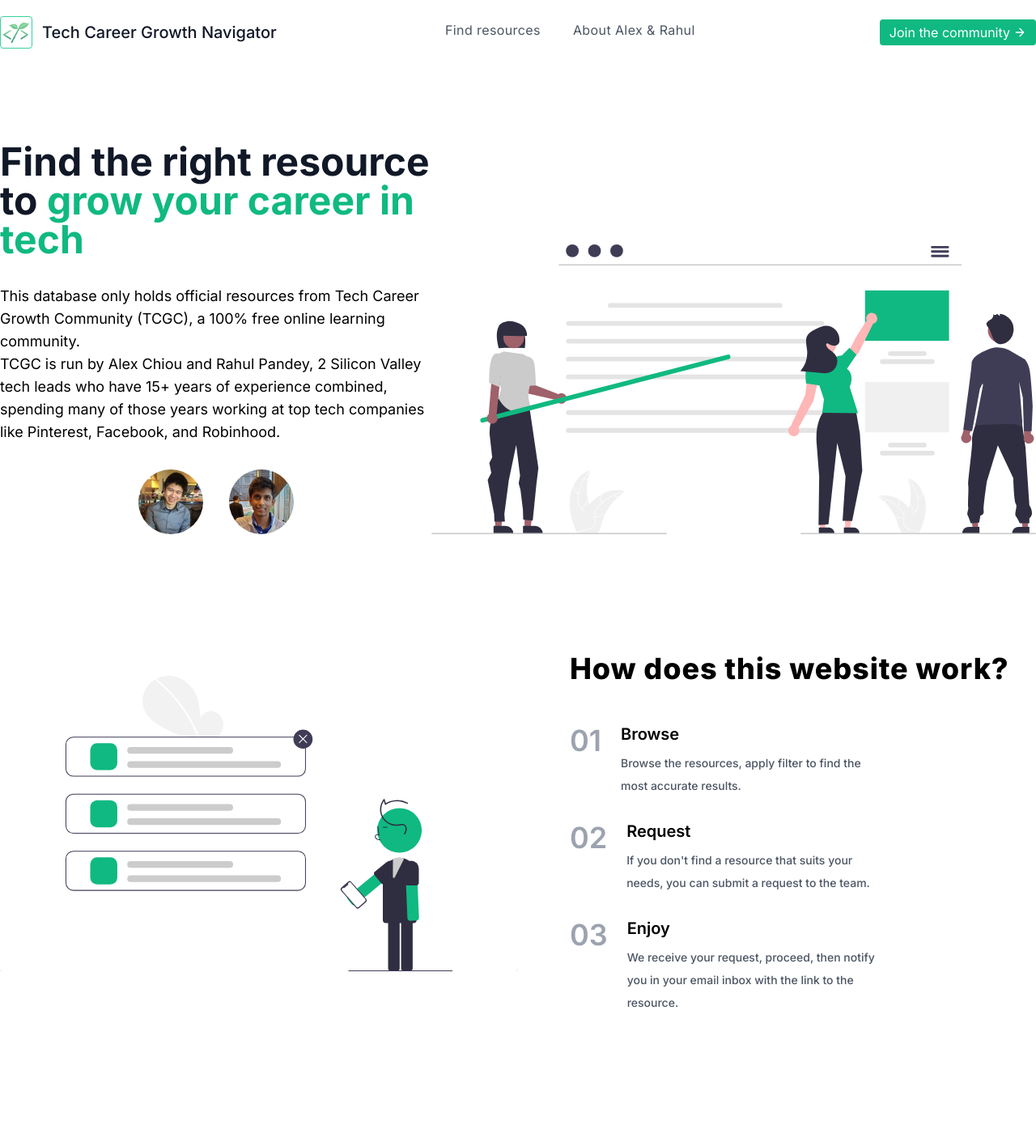
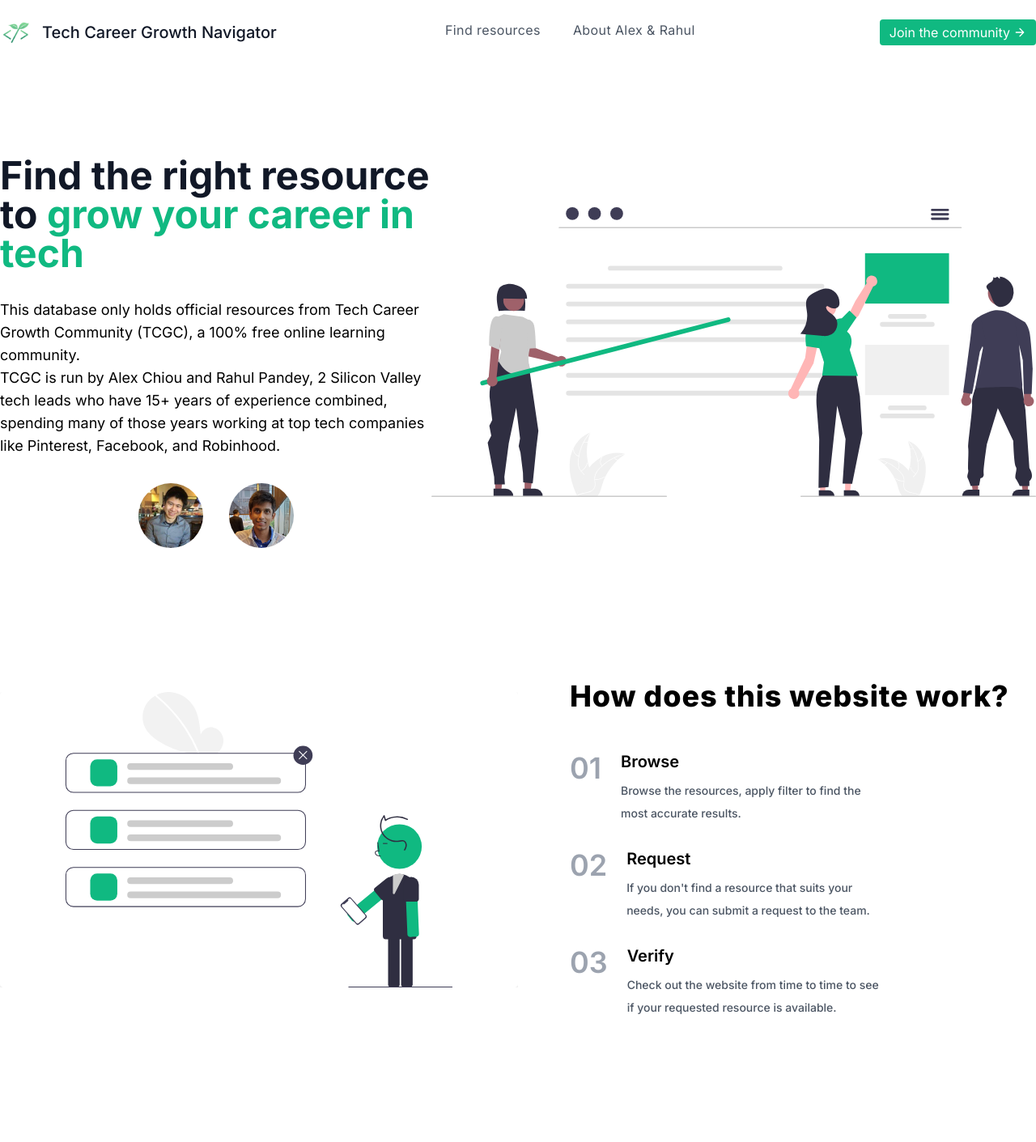
Before and after one commit to tericcabrel/tech-career-growth, a Next.js app in the folder webapp/: page / in a window 1280 px wide. Shown: the top 1411 px of the page at 81% size. Built offline with nearby package versions, Linux system fonts and the light colour scheme.

Commit message:
feat(app): update the content of the step section and the header

```diff
--- a/webapp/src/components/home/hero.tsx
+++ b/webapp/src/components/home/hero.tsx
@@ -38,7 +38,7 @@
           </div>
         </div>
       </div>
-      <div className="relative mt-12 lg:mt-0 flex-1 flex flex-col justify-center lg:self-end">
+      <div className="relative mt-12 lg:mt-0 flex-1 flex flex-col justify-center lg:self-end py-20">
         <div className="flex justify-center lg:justify-end items-center">
           <img
             className="min-w-0 w-full max-w-lg xl:max-w-3xl"
--- a/webapp/src/components/home/step-section.tsx
+++ b/webapp/src/components/home/step-section.tsx
@@ -10,8 +10,8 @@
     description: "If you don't find a resource that suits your needs, you can submit a request to the team.",
   },
   {
-    heading: 'Enjoy',
-    description: 'We receive your request, proceed, then notify you in your email inbox with the link to the resource.',
+    heading: 'Verify',
+    description: 'Check out the website from time to time to see if your requested resource is available.',
   },
 ];
 
--- a/webapp/src/components/layout/public/header.tsx
+++ b/webapp/src/components/layout/public/header.tsx
@@ -8,7 +8,7 @@
       <div className="mx-auto flex flex-wrap py-5 flex-col md:flex-row items-center">
         <Link href="/">
           <a className="flex title-font font-medium items-center text-gray-900 mb-4 md:mb-0">
-            <div className="border border-green-400 h-10 w-10 flex justify-center items-center rounded">
+            <div className="h-10 w-10 flex justify-center items-center">
               <Image src="/assets/logo.jpg" width={36} height={36} alt="App Logo" />
             </div>
             <span className="ml-3 text-xl">Tech Career Growth Navigator</span>
```
